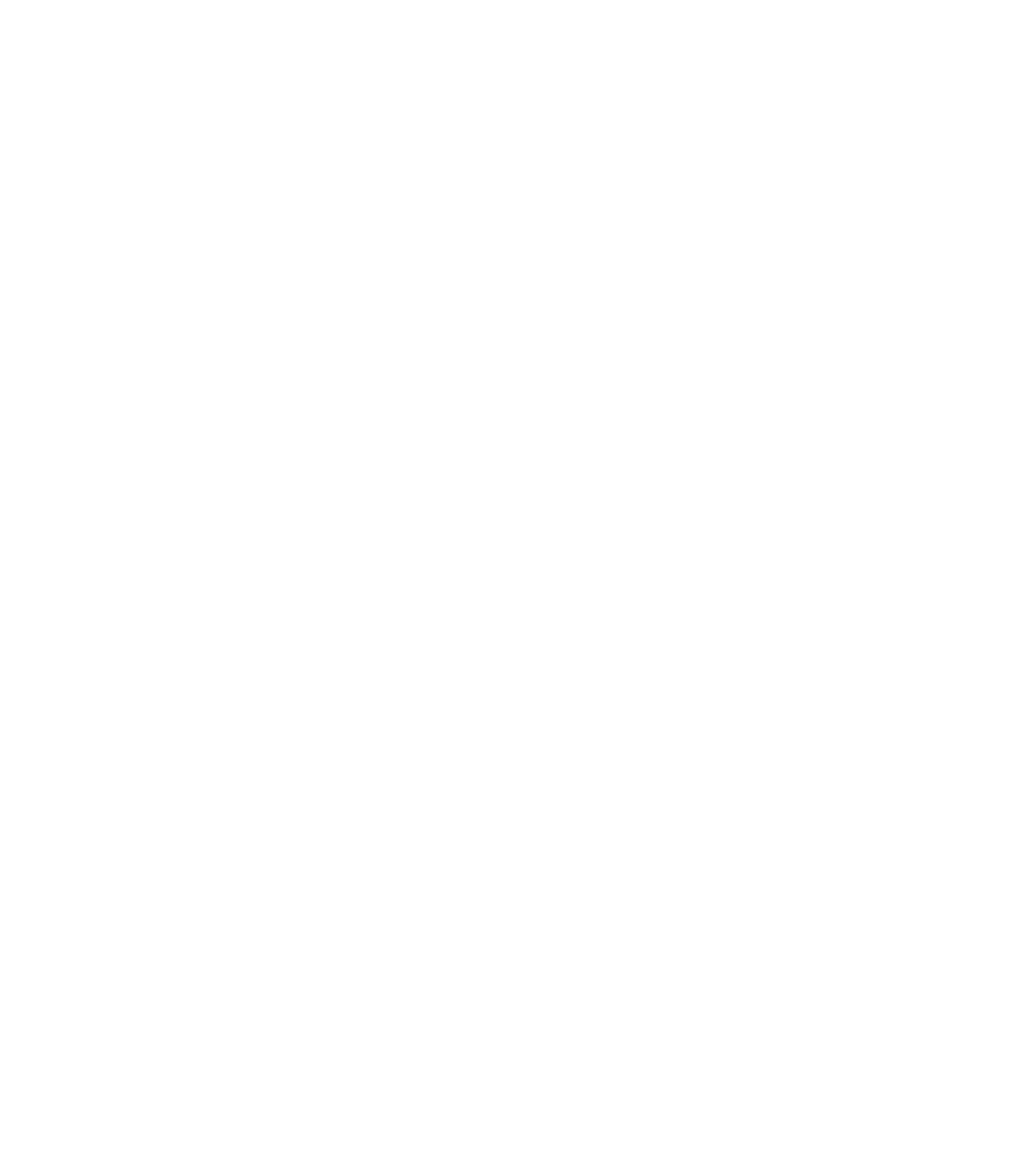
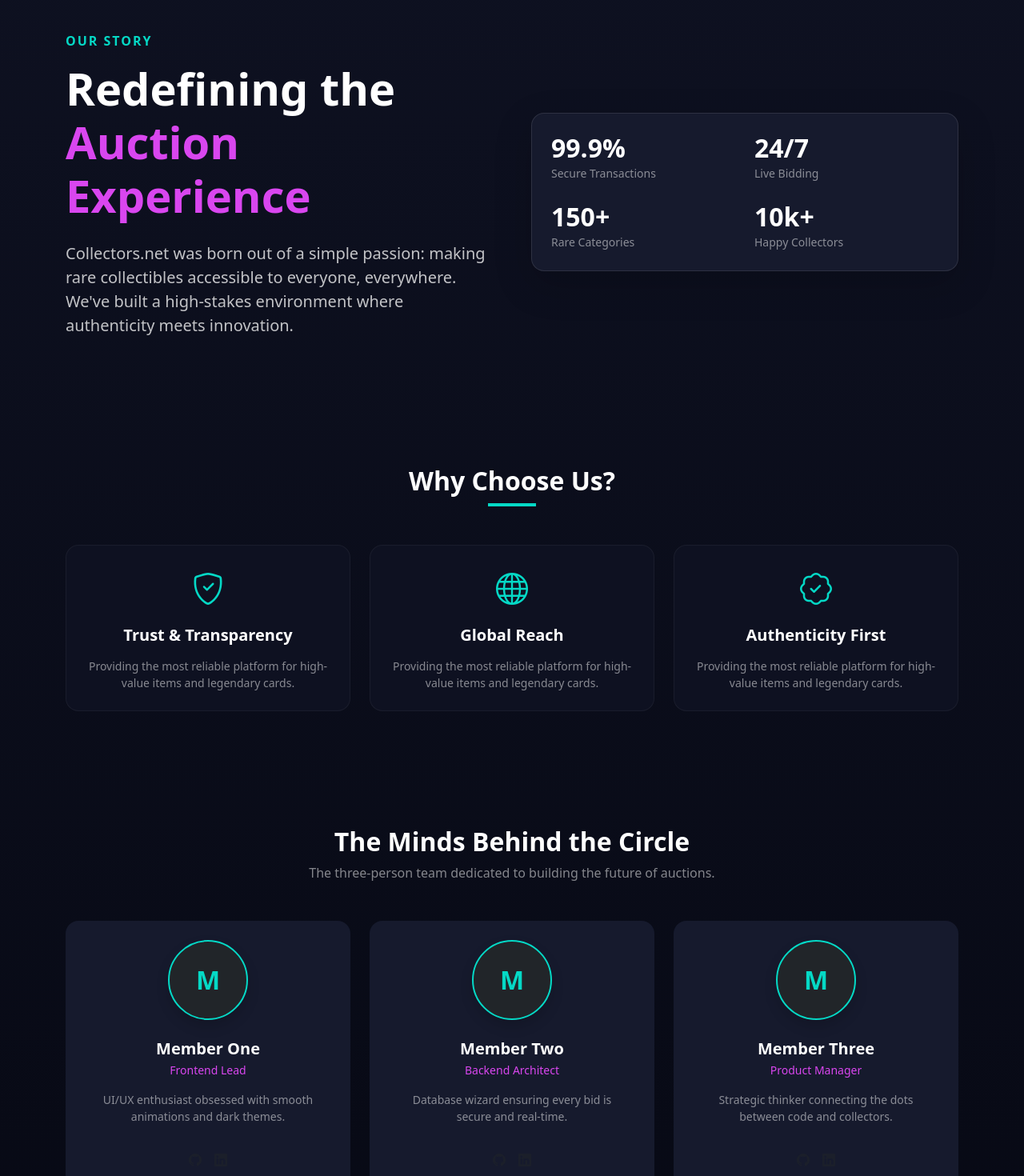
Before and after one commit to antonialexis/online-auction-system, a React (Vite) app in the folder frontend/: page /about in a window 1280 px wide. Before the commit this address had no page. Shown: the part 120-1590 px from the top of the page at 80% size. Before the commit the page ends 800 px from the top, so only its background shows below. Built offline with nearby package versions, Linux system fonts and the light colour scheme.

Commit message:
(Ogdol) feat: Added Market page, Added  View Item details using modal, Added About Page

```diff
--- a/frontend/src/App.jsx
+++ b/frontend/src/App.jsx
@@ -6,6 +6,7 @@ import HomePage from "./pages/homepage";
 import BidHistory from "./pages/bidHistory";
 import MarketPage from "./pages/marketPage";
 import ItemCard from "./components/itemcards";
+import AboutPage from "./pages/about";
 
 function App() {
   return (
@@ -18,6 +19,7 @@ function App() {
         <Route path="/market" element={<MarketPage />} />
         <Route path="/bidHistory" element={<BidHistory />} />
         <Route path="/item/:id" element={<ItemCard />} />
+        <Route path="/about" element={<AboutPage />} />
       </Routes>
     </Router>
   );
--- /dev/null
+++ b/frontend/src/pages/about.jsx
@@ -0,0 +1,107 @@
+import React from 'react';
+import Header from '../components/header';
+
+const AboutPage = () => {
+  const teamMembers = [
+    { name: "Member One", role: "Frontend Lead", bio: "UI/UX enthusiast obsessed with smooth animations and dark themes." },
+    { name: "Member Two", role: "Backend Architect", bio: "Database wizard ensuring every bid is secure and real-time." },
+    { name: "Member Three", role: "Product Manager", bio: "Strategic thinker connecting the dots between code and collectors." },
+  ];
+
+  return (
+    <div className="dark-theme min-vh-100 pb-5 text-white">
+      <Header />
+
+      {/* MISSION SECTION */}
+      <section className="container py-5 mt-5">
+        <div className="row align-items-center g-5">
+          <div className="col-lg-6">
+            <h6 className="text-uppercase fw-bold mb-3" style={{ color: "#05d9c6", letterSpacing: "2px" }}>Our Story</h6>
+            <h1 className="display-4 fw-bold mb-4">Redefining the <br /> <span style={{ color: "var(--accent-pink)" }}>Auction Experience</span></h1>
+            <p className="lead opacity-75">
+              Collectors.net was born out of a simple passion: making rare collectibles accessible to everyone, everywhere.
+              We've built a high-stakes environment where authenticity meets innovation.
+            </p>
+          </div>
+          <div className="col-lg-6">
+            <div className="p-4 rounded-4 shadow-lg" style={{ backgroundColor: "#161a2d", border: "1px solid rgba(255,255,255,0.1)" }}>
+              <div className="row g-4">
+                <div className="col-6">
+                  <h2 className="fw-bold mb-0">99.9%</h2>
+                  <small className="text-white-50">Secure Transactions</small>
+                </div>
+                <div className="col-6">
+                  <h2 className="fw-bold mb-0">24/7</h2>
+                  <small className="text-white-50">Live Bidding</small>
+                </div>
+                <div className="col-6">
+                  <h2 className="fw-bold mb-0">150+</h2>
+                  <small className="text-white-50">Rare Categories</small>
+                </div>
+                <div className="col-6">
+                  <h2 className="fw-bold mb-0">10k+</h2>
+                  <small className="text-white-50">Happy Collectors</small>
+                </div>
+              </div>
+            </div>
+          </div>
+        </div>
+      </section>
+
+      {/* CORE VALUES */}
+      <section className="container py-5 my-5">
+        <div className="text-center mb-5">
+          <h2 className="fw-bold">Why Choose Us?</h2>
+          <div className="mx-auto mt-2" style={{ width: "60px", height: "4px", backgroundColor: "#05d9c6" }}></div>
+        </div>
+        <div className="row g-4">
+          {['Trust & Transparency', 'Global Reach', 'Authenticity First'].map((value, idx) => (
+            <div className="col-md-4" key={idx}>
+              <div className="p-4 h-100 rounded-4 text-center" style={{ backgroundColor: "#0e1121", border: "1px solid rgba(255,255,255,0.05)" }}>
+                <div className="mb-3 fs-1" style={{ color: "#05d9c6" }}>
+                  <i className={`bi bi-${idx === 0 ? 'shield-check' : idx === 1 ? 'globe' : 'patch-check'}`}></i>
+                </div>
+                <h5 className="fw-bold mb-3">{value}</h5>
+                <p className="small text-white-50 mb-0">Providing the most reliable platform for high-value items and legendary cards.</p>
+              </div>
+            </div>
+          ))}
+        </div>
+      </section>
+
+      {/* TEAM SECTION */}
+      <section className="container py-5 mb-5">
+        <div className="text-center mb-5">
+          <h2 className="fw-bold">The Minds Behind the Circle</h2>
+          <p className="text-white-50">The three-person team dedicated to building the future of auctions.</p>
+        </div>
+        <div className="row g-4 justify-content-center">
+          {teamMembers.map((member, idx) => (
+            <div className="col-lg-4 col-md-6" key={idx}>
+              <div className="card h-100 border-0 rounded-4 p-4 text-center" style={{ backgroundColor: "#161a2d" }}>
+                <div className="mx-auto mb-4 rounded-circle bg-dark d-flex align-items-center justify-content-center shadow" style={{ width: "100px", height: "100px", border: "2px solid #05d9c6" }}>
+                  <span className="fs-2 fw-bold" style={{ color: "#05d9c6" }}>{member.name[0]}</span>
+                </div>
+                <h5 className="fw-bold text-white mb-1">{member.name}</h5>
+                <p className="small mb-3" style={{ color: "var(--accent-pink)" }}>{member.role}</p>
+                <p className="small text-white-50 px-3">{member.bio}</p>
+                <div className="d-flex justify-content-center gap-3 mt-auto pt-3">
+                  <i className="bi bi-github opacity-50 hover-opacity-100 pointer"></i>
+                  <i className="bi bi-linkedin opacity-50 hover-opacity-100 pointer"></i>
+                </div>
+              </div>
+            </div>
+          ))}
+        </div>
+      </section>
+
+      <footer className="bg-dark text-white py-4 mt-5" style={{ borderTop: "1px solid rgba(255, 255, 255, 0.1)" }}>
+        <div className="container text-center text-white-50">
+          <p className="mb-0 small">&copy; 2026 Collectors.net Auction. All Rights Reserved.</p>
+        </div>
+      </footer>
+    </div>
+  );
+};
+
+export default AboutPage;
```
